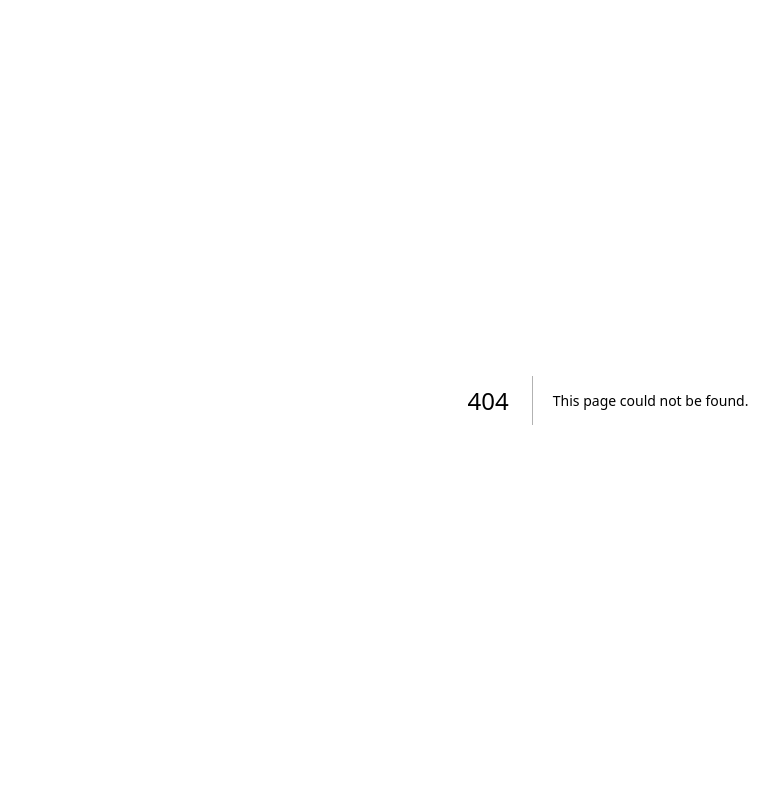
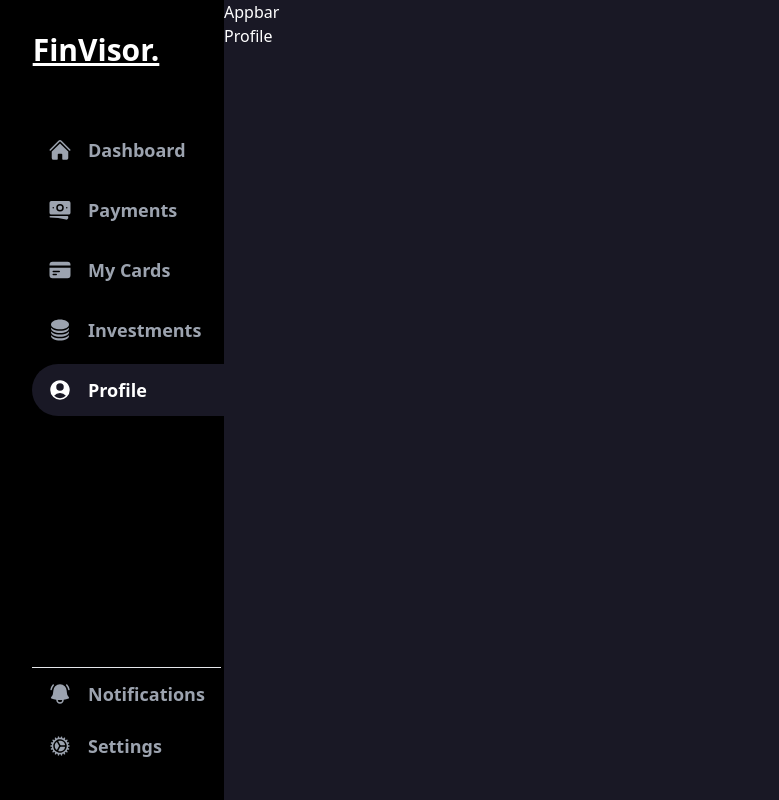
Before and after one commit to TechAtikiN/FinVisor, a Next.js app: page /profile in a window 1280 px wide. Before the commit this address had no page. Shown: the whole page, without its empty margins (32-811 px from the left). Built offline with nearby package versions, Linux system fonts and the light colour scheme.

Commit message:
feat: dashboard sidebar

```diff
--- a/app/layout.tsx
+++ b/app/layout.tsx
@@ -1,7 +1,11 @@
+// named imports
+import { AppBar, SideBar } from '@/components/globals'
+
+// default imports
 import './globals.css'
 
 export const metadata = {
-  title: 'Finversary',
+  title: 'Finvisor',
   description: 'Generated by create next app',
 }
 
@@ -11,8 +15,19 @@ export default function RootLayout({
   children: React.ReactNode
 }) {
   return (
-    <html lang="en">
-      <body>{children}</body>
+    <html lang='en'>
+      <body className='text-white'>
+        <div className='grid grid-cols-10 '>
+          <div className='col-span-2 bg-[#000000]'>
+            <SideBar />
+          </div>
+
+          <div className='col-span-8 bg-[#191825]'>
+            <AppBar />
+            {children}
+          </div>
+        </div>
+      </body>
     </html>
   )
 }
--- a/app/page.tsx
+++ b/app/page.tsx
@@ -1,5 +1,3 @@
-import Image from 'next/image'
-
 export default function Home() {
   return (
     <div>
--- /dev/null
+++ b/app/profile/page.tsx
@@ -0,0 +1,9 @@
+const Profile = () => {
+  return (
+    <div>
+      Profile
+    </div>
+  )
+}
+
+export default Profile
--- /dev/null
+++ b/components/NavLink.tsx
@@ -0,0 +1,32 @@
+'use client'
+// named imports
+import { usePathname } from 'next/navigation'
+
+// default imports
+import Link from 'next/link'
+
+interface Props {
+  sideBarLinks: SideBarLinks[]
+}
+
+const NavLink = ({ sideBarLinks }: Props) => {
+  const pathname = usePathname()
+  console.log(pathname)
+  return (
+    <>
+      {sideBarLinks.map((link) => {
+        return (
+          <Link
+            className={`flex ${pathname === link.path ? 'text-white bg-[#191825]' : 'text-gray-400'} px-4 py-3 rounded-l-full hover:text-white items-center space-x-4 text-lg font-semibold`}
+            href={link.path}
+          >
+            <p className='h-6 w-6'>{link.icon}</p>
+            <p>{link.name}</p>
+          </Link>
+        )
+      })}
+    </>
+  )
+}
+
+export default NavLink
--- /dev/null
+++ b/components/globals/AppBar.tsx
@@ -0,0 +1,9 @@
+const AppBar = () => {
+  return (
+    <div>
+      Appbar
+    </div>
+  )
+}
+
+export default AppBar
--- /dev/null
+++ b/components/globals/SideBar.tsx
@@ -0,0 +1,66 @@
+'use client'
+// named imports
+import { BanknotesIcon, BellAlertIcon, CircleStackIcon, CogIcon, CreditCardIcon, HomeIcon, UserCircleIcon } from '@heroicons/react/24/solid'
+
+// default imports
+import NavLink from '../NavLink'
+
+const sideBarLinks = [
+  {
+    name: 'Dashboard',
+    path: '/',
+    icon: <HomeIcon />,
+  },
+  {
+    name: 'Payments',
+    path: '/payments',
+    icon: <BanknotesIcon />,
+  },
+  {
+    name: 'My Cards',
+    path: '/cards',
+    icon: <CreditCardIcon />,
+  },
+  {
+    name: 'Investments',
+    path: '/investments',
+    icon: <CircleStackIcon />,
+  },
+  {
+    name: 'Profile',
+    path: '/profile',
+    icon: <UserCircleIcon />,
+  },
+]
+
+const sideBarLinks2 = [
+  {
+    name: 'Notifications',
+    path: '/notifications',
+    icon: <BellAlertIcon />,
+  },
+  {
+    name: 'Settings',
+    path: '/settings',
+    icon: <CogIcon />,
+  }
+]
+
+const SideBar = () => {
+
+  return (
+    <div className='min-h-screen flex flex-col'>
+      <h2 className='font-bold text-3xl underline my-4 mt-8 text-center'>FinVisor.</h2>
+
+      <div className='flex flex-col ml-16 space-y-2 mt-10'>
+        <NavLink sideBarLinks={sideBarLinks} />
+        <div className='absolute bottom-7'>
+          <hr className='mx-0' />
+          <NavLink sideBarLinks={sideBarLinks2} />
+        </div>
+      </div>
+    </div>
+  )
+}
+
+export default SideBar
--- /dev/null
+++ b/components/globals/index.ts
@@ -0,0 +1,2 @@
+export { default as AppBar } from './AppBar'
+export { default as SideBar } from './SideBar'
--- /dev/null
+++ b/components/index.ts
@@ -0,0 +1 @@
+export { default as NavLink } from './NavLink'
--- a/package.json
+++ b/package.json
@@ -21,5 +21,8 @@
     "react-dom": "18.2.0",
     "tailwindcss": "3.3.2",
     "typescript": "5.1.6"
+  },
+  "devDependencies": {
+    "@heroicons/react": "^2.0.18"
   }
 }
--- /dev/null
+++ b/typings.d.ts
@@ -0,0 +1,5 @@
+type SideBarLinks = {
+    name: string
+    path: string
+    icon: JSX.Element
+  }
```
Also changed, not shown: 1 other file (tests, documents, lock files or other folders).
